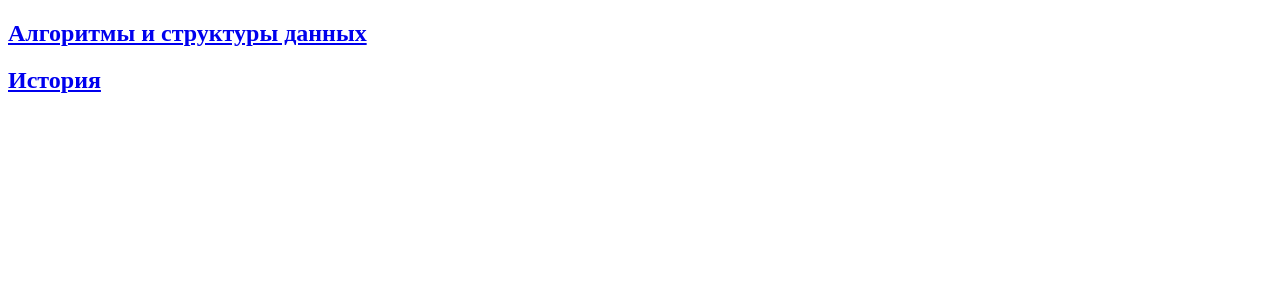
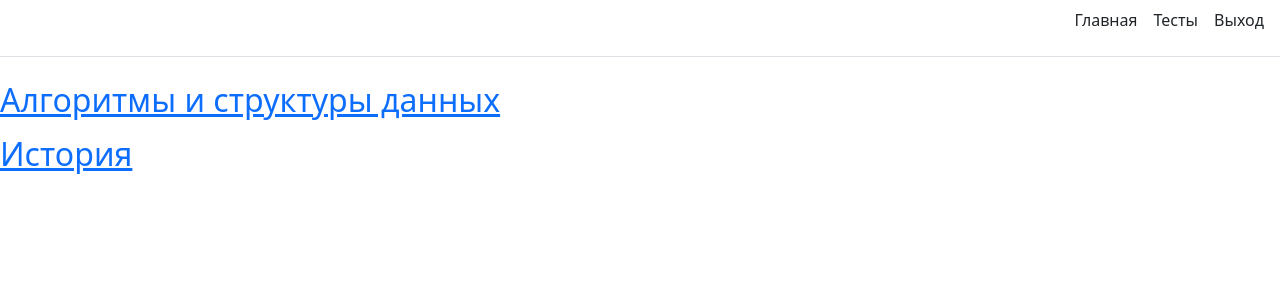
Before and after one commit to Lena1390/QuizApp, a Django app: page /quiz in a window 1280 px wide. Shown: the top 300 px of the page. Run offline with Django 4.2, Linux system fonts and the light colour scheme; data comes from the database, SQL or seed files in the repository.

Commit message:
Initial Commit

```diff
--- a/account/templates/account/site.html
+++ b/account/templates/account/site.html
@@ -15,7 +15,7 @@
     <nav class="d-inline-flex mt-2 mt-md-0 ms-md-auto">
 
         <a class="me-3 py-2 text-dark text-decoration-none" href="{% url 'index' %}">Тесты</a>
-        <a class="me-3 py-2 text-dark text-decoration-none" href=" # ">Выход</a>
+        <a class="me-3 py-2 text-dark text-decoration-none" href="{% url 'home' %}">Выход</a>
 
     </nav>
 </div>
--- a/account/templates/account/web.html
+++ b/account/templates/account/web.html
@@ -20,13 +20,16 @@
     </nav>
 </div>
 
+
+
+
 <div class="features">
     <h1>Система тестирования</h1>
 <!--    <p>Авторизация</p>-->
     <style>
               .btn {
               display: inline-block;
-              background: grey;
+              background: #799EA4;
               color: white;
               padding: 0.5rem 1.5rem;
               text-decoration: none;
--- a/proxymodelapp/templates/proxymodelapp/loginPage.html
+++ b/proxymodelapp/templates/proxymodelapp/loginPage.html
@@ -6,7 +6,7 @@
       {{form.as_p}}
       <br />
 <!--      <input type="submit" value="Submit" />-->
-      <a href="{% url 'site' %}"> Login </a>
+      <a href="{% url 'site' %}"> Войти </a>
     </form>
   </body>
 </html>
--- a/templates/quiz/base.html
+++ b/templates/quiz/base.html
@@ -1,12 +1,29 @@
 <!doctype html>
 <html lang="ru">
 <head>
-    <meta charset="utf-8">
-    <meta name="viewport" content="width=device-width, initial-scale=1">
+     <meta charset="UTF-8">
+    <meta name="viewport"
+          content="width=device-width, user-scalable=no, initial-scale=1.0, maximum-scale=1.0, minimum-scale=1.0">
+    <meta http-equiv="X-UA-Compatible" content="ie=edge">
+    <title>{% block title %}{% endblock %}</title>
+    <link rel="stylesheet" href="https://cdn.jsdelivr.net/npm/bootstrap@5.2.3/dist/css/bootstrap.min.css">
+</head>
+
+<div class="d-flex flex-column flex-md-row align-items-center pb-3 mb-4 border-bottom">
+    <a href="/" class="d-flex align-items-center text-dark text-decoration-none">
+    </a>
+
+    <nav class="d-inline-flex mt-2 mt-md-0 ms-md-auto">
+        <a class="me-3 py-2 text-dark text-decoration-none" href="{% url 'site' %}">Главная</a>
+        <a class="me-3 py-2 text-dark text-decoration-none" href="{% url 'index' %}">Тесты</a>
+        <a class="me-3 py-2 text-dark text-decoration-none" href="{% url 'home' %}">Выход</a>
+
+    </nav>
+</div>
     <title>{{ title }}</title>
     {% block css %}
     {% endblock %}
-</head>
+
 <body>
     {% block content %}
     {% endblock %}
```
Also changed, not shown: proxymodelapp/templates/proxymodelapp/homePage.html (+9 -9 lines).
